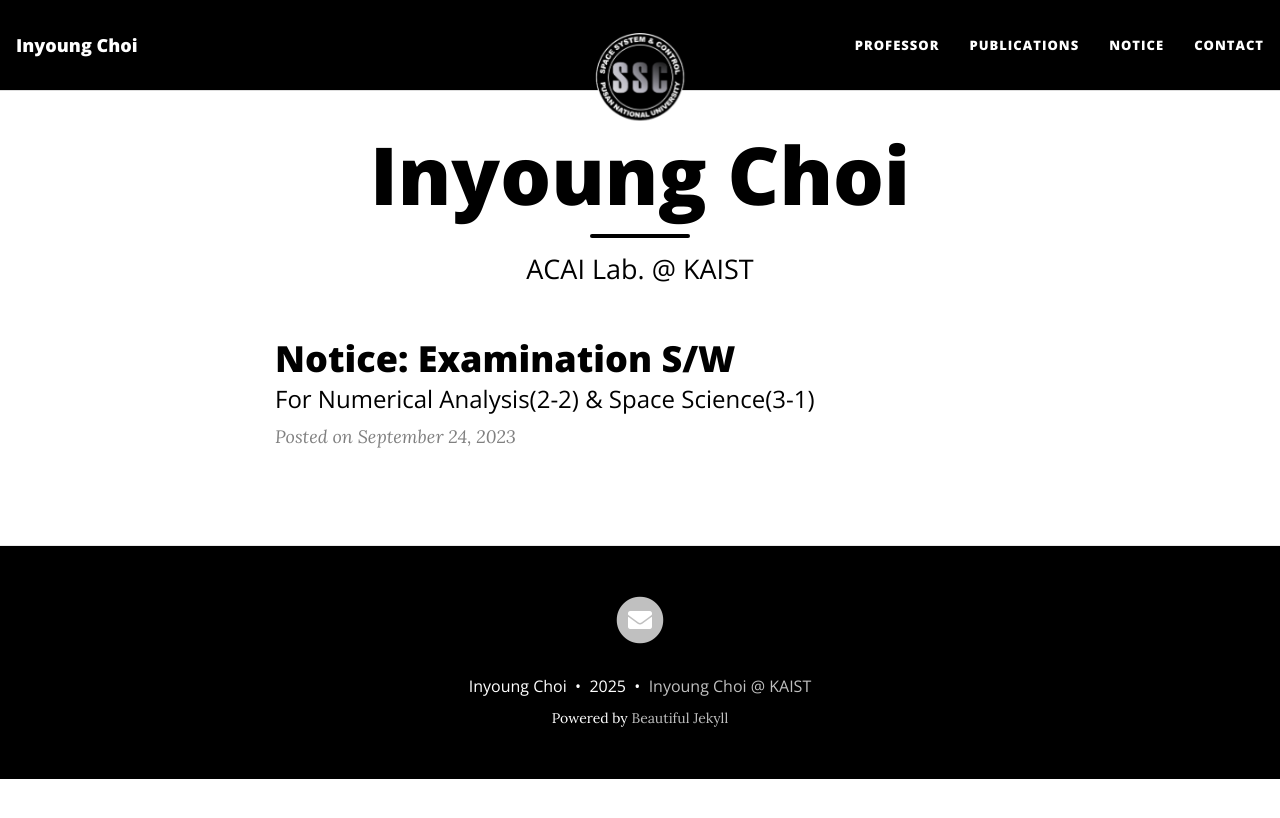
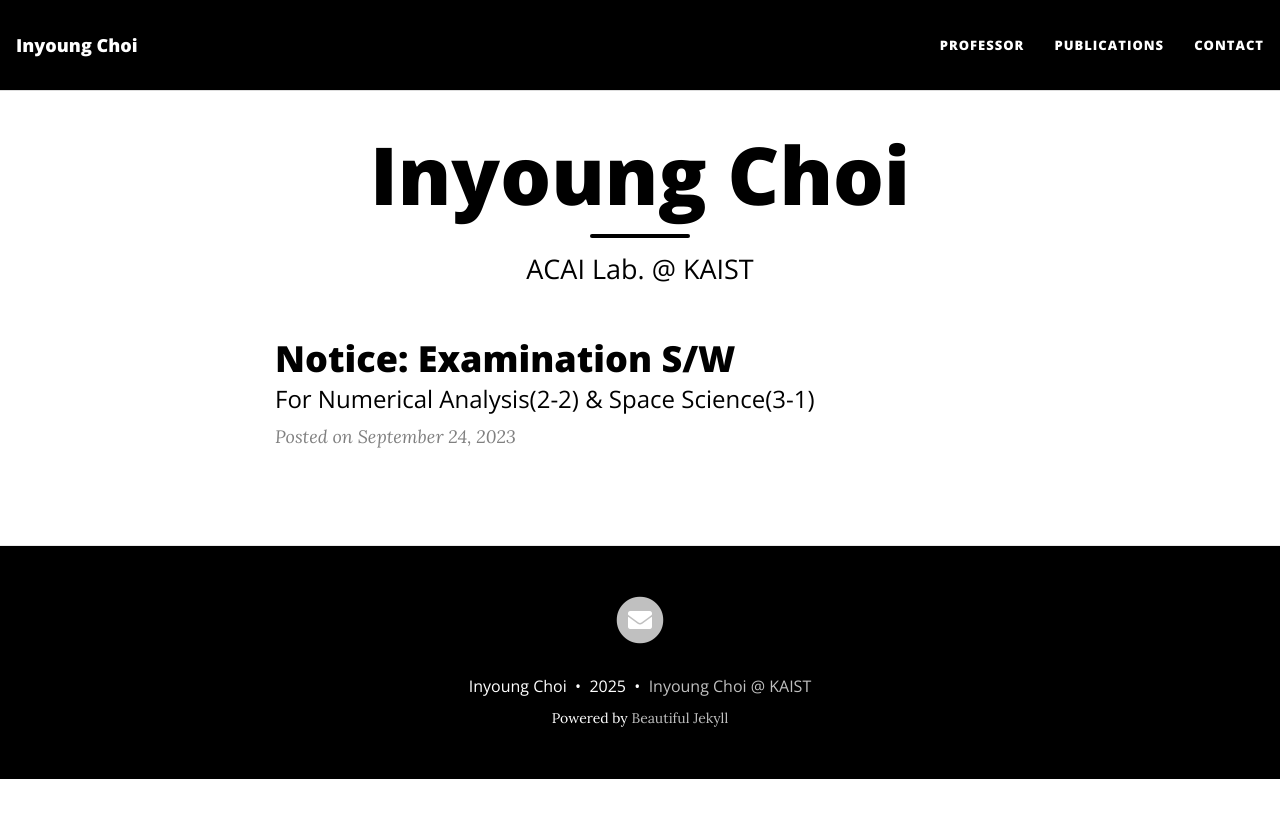
Before and after one commit to InyoungChoi-acai/InyoungChoi-acai.github.io, a Jekyll site: the page built from index.html, in a window 1280 px wide. Shown: the top 818 px of the page. Built offline with Jekyll 4.4.1, drawn with Linux system fonts in a browser that asks for light colours; nearby versions of some CDN libraries; the list of posts is cut into pages by our own code.

Commit message:
Update _config.yml

```diff
--- a/_config.yml
+++ b/_config.yml
@@ -22,7 +22,6 @@
 navbar-links:
   Professor: "Professor"
   Publications: "Publications"
-  Notice: "Notice"
   Contact: "Contact"
 
 ################
@@ -31,10 +30,10 @@
 
 # Image to show in the navigation bar - works best with a square image
 # Remove this parameter if you don't want an image in the navbar
-avatar: "/assets/img/SSC_LOGO_WHITE_2.png"
+# avatar: "/assets/img/SSC_LOGO_WHITE_2.png"
 
 # By default, the image is cut into a circle. You can disable this behaviour by setting 'round-avatar: false'
-round-avatar: false
+# round-avatar: false
 
 # If you want to have an image logo in the top-left corner instead of having the title of the website,
 # then specify the following parameter
```
